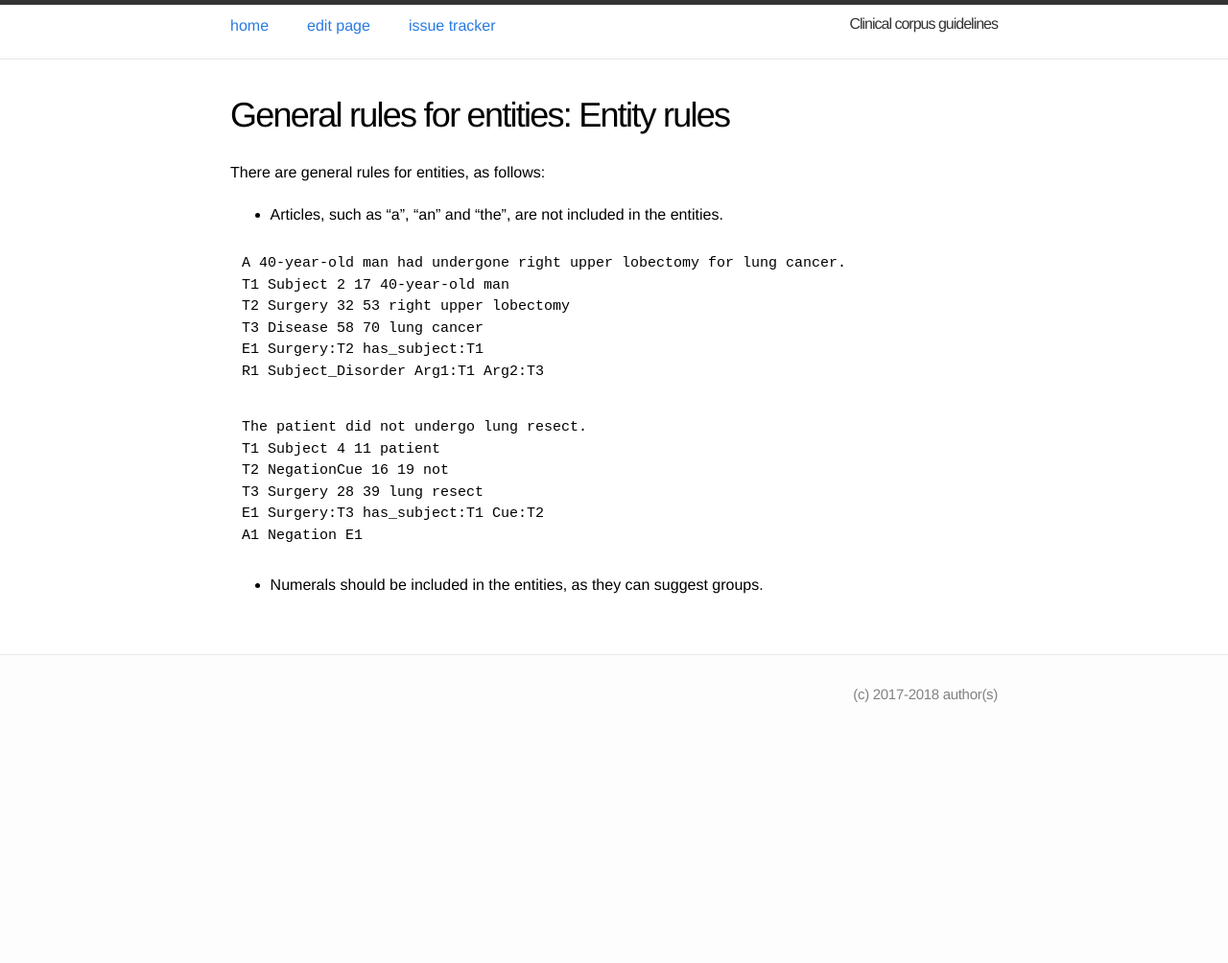
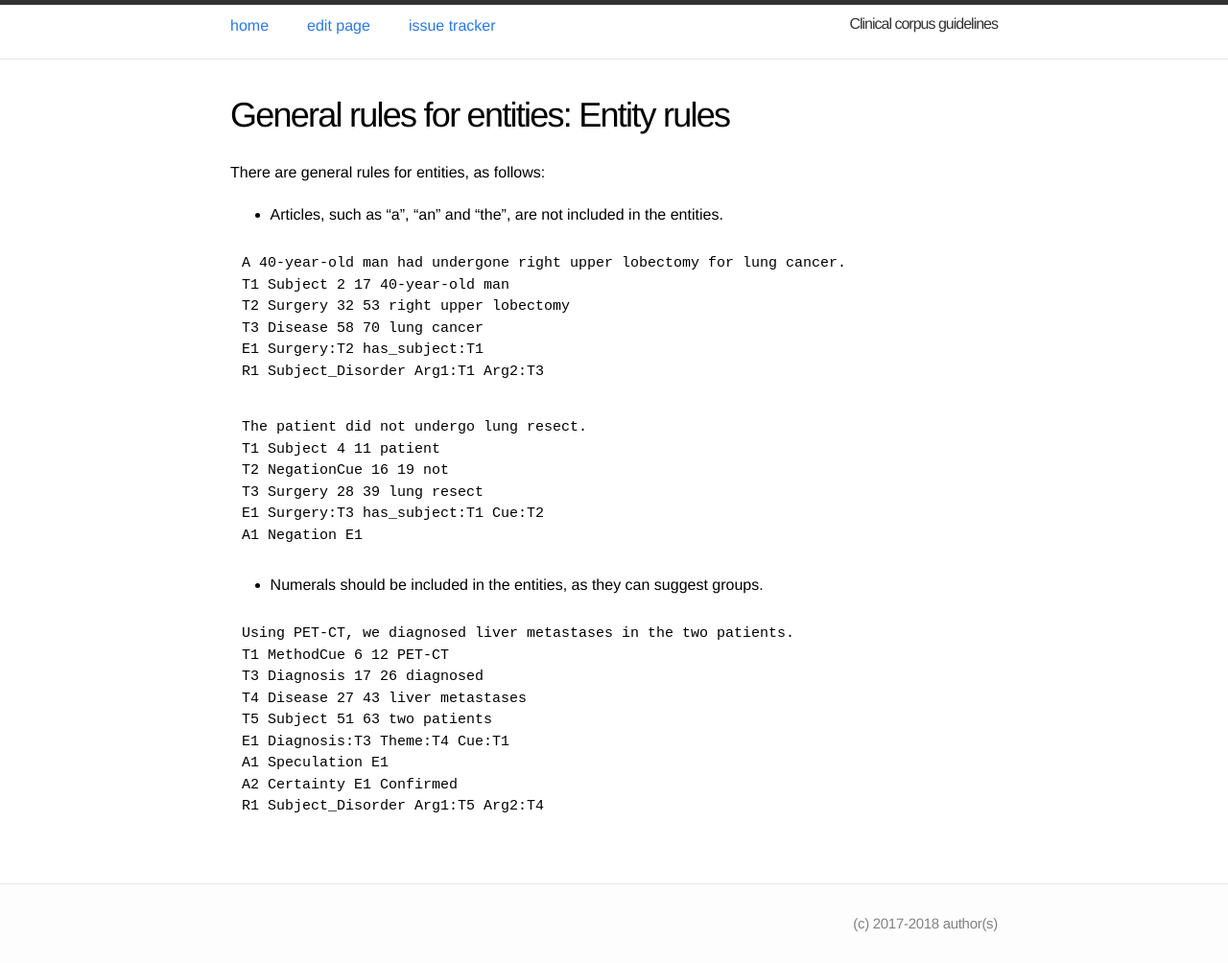
Before and after one commit to ezcatdb/clinicalcorpus-guidelines, a Jekyll site: the page built from _entity/GeneralRules.md, in a window 1280 px wide. Shown: the whole page at 96% size. Built offline with Jekyll 4.4.1, drawn with Linux system fonts in a browser that asks for light colours; before the commit the page ends 900 px from its top, so only the background shows below that.

Commit message:
upload modified files

```diff
--- a/_entity/GeneralRules.md
+++ b/_entity/GeneralRules.md
@@ -27,6 +27,18 @@ A1 Negation E1
 
  - Numerals should be included in the entities, as they can suggest groups.
 
+~~~ ann
+Using PET-CT, we diagnosed liver metastases in the two patients.
+T1 MethodCue 6 12 PET-CT
+T3 Diagnosis 17 26 diagnosed
+T4 Disease 27 43 liver metastases
+T5 Subject 51 63 two patients
+E1 Diagnosis:T3 Theme:T4 Cue:T1
+A1 Speculation E1
+A2 Certainty E1 Confirmed
+R1 Subject_Disorder Arg1:T5 Arg2:T4
+~~~
+
 
 
  <!-- details -->
```
Also changed, not shown: _entity/MethodCue.md (+4 -3 lines), _relation/Subject_Disorder.md (+13 -0 lines).
